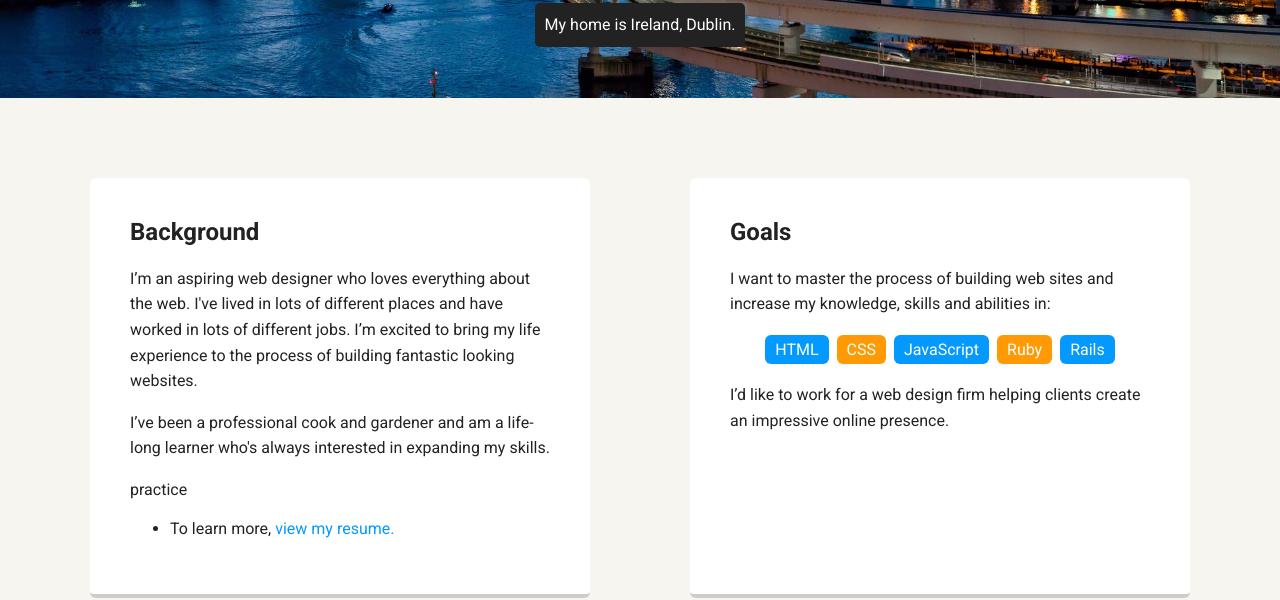
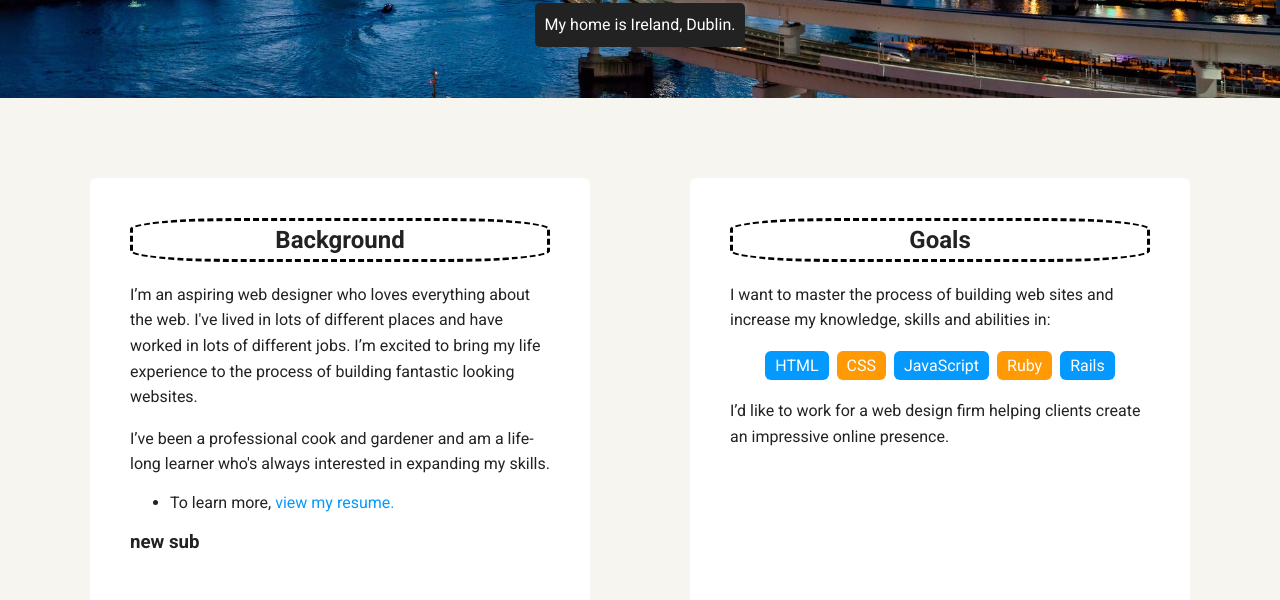
Before and after one commit to sryan5966/Profile, a plain HTML site: page index.html in a window 1280 px wide. Shown: the part 352-952 px from the top of the page. Drawn offline with Linux system fonts and the light colour scheme; a web font is replaced by a local one.

Commit message:
fix some stuff

```diff
--- a/index.html
+++ b/index.html
@@ -26,17 +26,18 @@
 
     <main class="flex">
       <div class="card">
-        <h2>Background</h2>
+        <h2 class="card-title">Background</h2>
         <p>I’m an aspiring web designer who loves everything about the web. I've lived in lots of different places and have worked in lots of different jobs. I’m excited to bring my life experience to the process of building fantastic looking websites.</p>
         <p>I’ve been a professional cook and gardener and am a life-long learner who's always interested in expanding my skills.</p>
-        <p>practice</p>
+
         <ul>
           <li>To learn more, <a href="resume.html">view my resume.</a></li>
         </ul>
+        <h3> new sub</h3>
       </div>
 
       <div class="card">
-        <h2>Goals</h2>
+        <h2 class="card-title">Goals</h2>
         <p>I want to master the process of building web sites and increase my knowledge, skills and abilities in:</p>
         <ul class="skills">
           <li>HTML</li>
--- a/style.css
+++ b/style.css
@@ -199,7 +199,14 @@ a.social:hover {
   footer {
     font-size: 1.3em;
     max-width: 1200px;
-    margin: 40px auto;
+    margin: 20px auto;
   }
 
 }
+
+.card-title{
+  text-align: center;
+  border:dashed black 3px;
+  border-radius: 25%;
+  padding:5px;
+}
```
